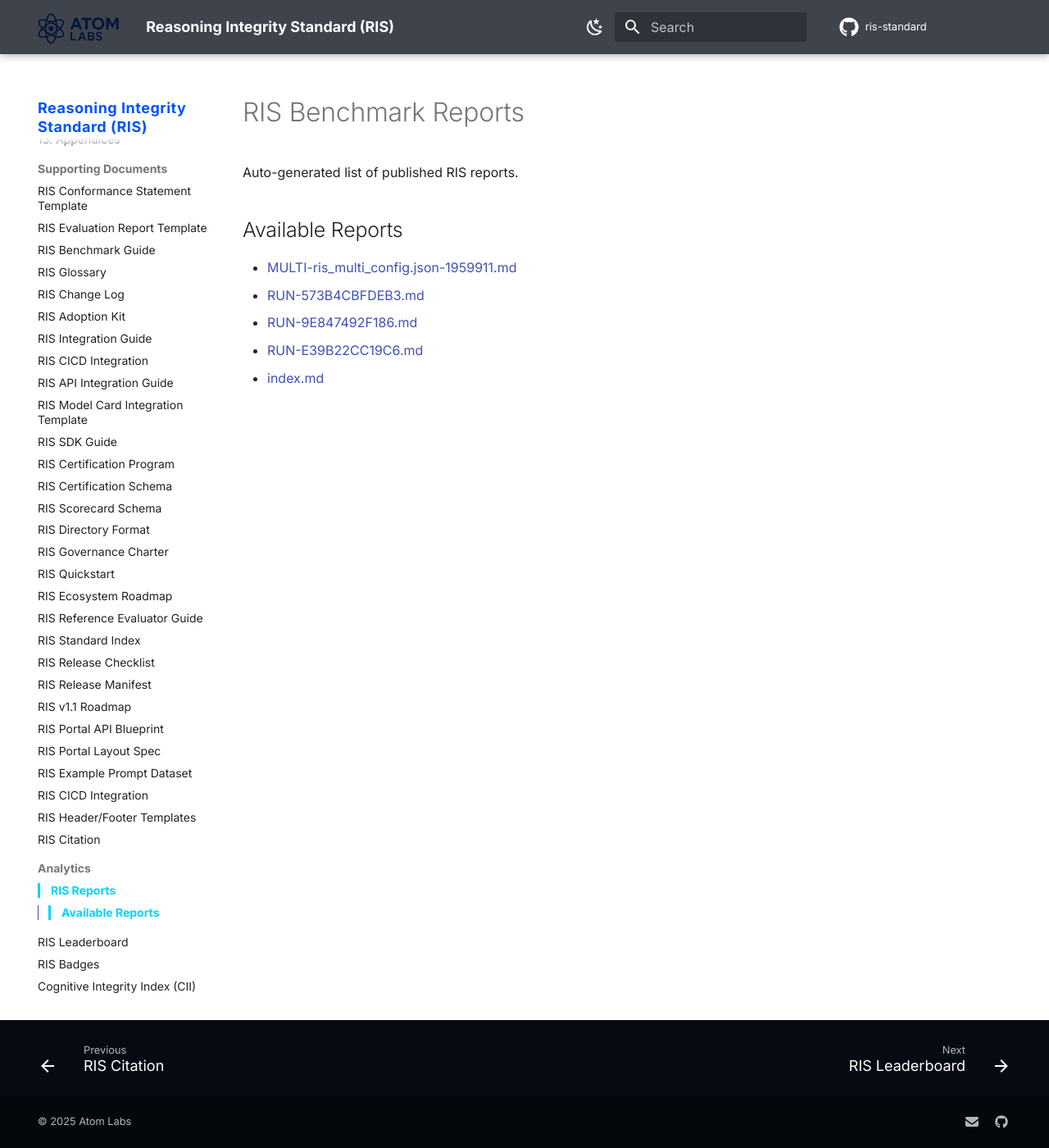
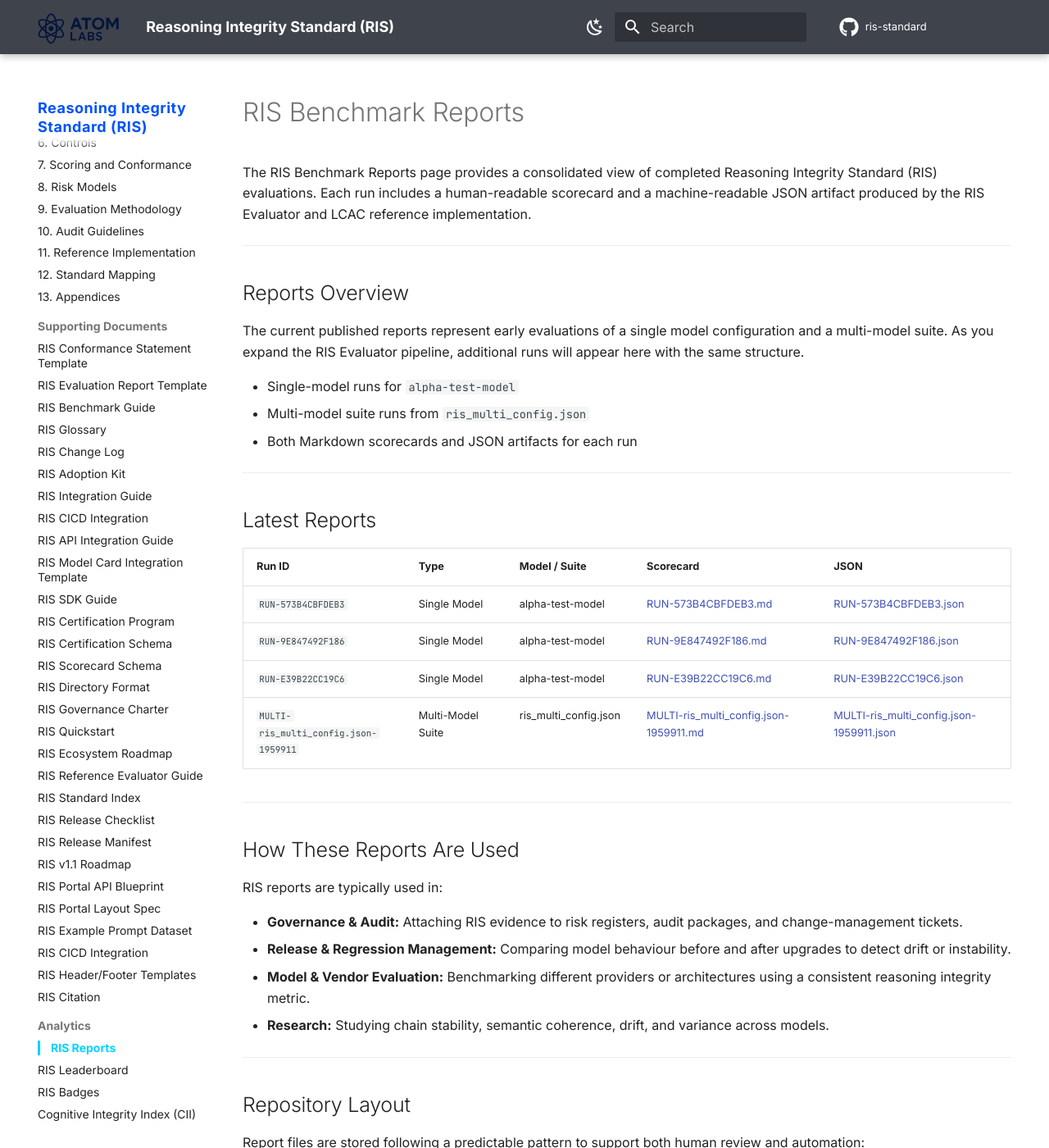
Before and after one commit to qstackfield/ris-standard, an MkDocs documentation site: the page built from docs/reports/index.md, in a window 1280 px wide and 1400 px high. Shown: the whole window at 82% size. Built offline with MkDocs 1.6.1 and Material for MkDocs 9.7.7, drawn with Linux system fonts in a browser that asks for light colours; comment, search, counter and statistics services are not loaded; some of the changed text lies outside the part shown.

Commit message:
Update index.md

```diff
--- a/docs/reports/index.md
+++ b/docs/reports/index.md
@@ -1,11 +1,166 @@
-# RIS Benchmark Reports
+<h1>RIS Benchmark Reports</h1>
 
-Auto-generated list of published RIS reports.
+<p>
+  The RIS Benchmark Reports page provides a consolidated view of completed Reasoning Integrity Standard (RIS)
+  evaluations. Each run includes a human-readable scorecard and a machine-readable JSON artifact produced by
+  the RIS Evaluator and LCAC reference implementation.
+</p>
 
-## Available Reports
+<hr />
 
-- [MULTI-ris_multi_config.json-1959911.md](./MULTI-ris_multi_config.json-1959911.md)
-- [RUN-573B4CBFDEB3.md](./RUN-573B4CBFDEB3.md)
-- [RUN-9E847492F186.md](./RUN-9E847492F186.md)
-- [RUN-E39B22CC19C6.md](./RUN-E39B22CC19C6.md)
-- [index.md](./index.md)
+<section id="reports-overview">
+  <h2>Reports Overview</h2>
+  <p>
+    The current published reports represent early evaluations of a single model configuration and a multi-model
+    suite. As you expand the RIS Evaluator pipeline, additional runs will appear here with the same structure.
+  </p>
+
+  <ul>
+    <li>Single-model runs for <code>alpha-test-model</code></li>
+    <li>Multi-model suite runs from <code>ris_multi_config.json</code></li>
+    <li>Both Markdown scorecards and JSON artifacts for each run</li>
+  </ul>
+</section>
+
+<hr />
+
+<section id="latest-reports">
+  <h2>Latest Reports</h2>
+
+  <table>
+    <thead>
+      <tr>
+        <th>Run ID</th>
+        <th>Type</th>
+        <th>Model / Suite</th>
+        <th>Scorecard</th>
+        <th>JSON</th>
+      </tr>
+    </thead>
+    <tbody>
+      <tr>
+        <td><code>RUN-573B4CBFDEB3</code></td>
+        <td>Single Model</td>
+        <td>alpha-test-model</td>
+        <td><a href="RUN-573B4CBFDEB3.md">RUN-573B4CBFDEB3.md</a></td>
+        <td><a href="RUN-573B4CBFDEB3.json">RUN-573B4CBFDEB3.json</a></td>
+      </tr>
+      <tr>
+        <td><code>RUN-9E847492F186</code></td>
+        <td>Single Model</td>
+        <td>alpha-test-model</td>
+        <td><a href="RUN-9E847492F186.md">RUN-9E847492F186.md</a></td>
+        <td><a href="RUN-9E847492F186.json">RUN-9E847492F186.json</a></td>
+      </tr>
+      <tr>
+        <td><code>RUN-E39B22CC19C6</code></td>
+        <td>Single Model</td>
+        <td>alpha-test-model</td>
+        <td><a href="RUN-E39B22CC19C6.md">RUN-E39B22CC19C6.md</a></td>
+        <td><a href="RUN-E39B22CC19C6.json">RUN-E39B22CC19C6.json</a></td>
+      </tr>
+      <tr>
+        <td><code>MULTI-ris_multi_config.json-1959911</code></td>
+        <td>Multi-Model Suite</td>
+        <td>ris_multi_config.json</td>
+        <td><a href="MULTI-ris_multi_config.json-1959911.md">MULTI-ris_multi_config.json-1959911.md</a></td>
+        <td><a href="MULTI-ris_multi_config.json-1959911.json">MULTI-ris_multi_config.json-1959911.json</a></td>
+      </tr>
+    </tbody>
+  </table>
+</section>
+
+<hr />
+
+<section id="report-usage">
+  <h2>How These Reports Are Used</h2>
+  <p>RIS reports are typically used in:</p>
+  <ul>
+    <li>
+      <strong>Governance &amp; Audit:</strong> Attaching RIS evidence to risk registers, audit packages,
+      and change-management tickets.
+    </li>
+    <li>
+      <strong>Release &amp; Regression Management:</strong> Comparing model behaviour before and after upgrades
+      to detect drift or instability.
+    </li>
+    <li>
+      <strong>Model &amp; Vendor Evaluation:</strong> Benchmarking different providers or architectures using a
+      consistent reasoning integrity metric.
+    </li>
+    <li>
+      <strong>Research:</strong> Studying chain stability, semantic coherence, drift, and variance across models.
+    </li>
+  </ul>
+</section>
+
+<hr />
+
+<section id="repository-layout">
+  <h2>Repository Layout</h2>
+  <p>
+    Report files are stored following a predictable pattern to support both human review and automation:
+  </p>
+
+  <pre>
+docs/
+  reports/
+    RUN-573B4CBFDEB3.md
+    RUN-573B4CBFDEB3.json
+    RUN-9E847492F186.md
+    RUN-9E847492F186.json
+    RUN-E39B22CC19C6.md
+    RUN-E39B22CC19C6.json
+    MULTI-ris_multi_config.json-1959911.md
+    MULTI-ris_multi_config.json-1959911.json
+    index.md  (this page)
+  </pre>
+
+  <p>
+    This simple layout keeps the system compatible with future automation, including report index generators,
+    leaderboard builders, and API endpoints.
+  </p>
+</section>
+
+<hr />
+
+<section id="adding-reports">
+  <h2>Adding New Reports</h2>
+  <p>
+    To publish a new RIS evaluation:
+  </p>
+  <ol>
+    <li>Generate the Markdown and JSON artifacts using the RIS Evaluator / LCAC pipeline.</li>
+    <li>Place both files into <code>docs/reports/</code> on the main branch.</li>
+    <li>Optionally, add a new row to the table above for manual indexing.</li>
+    <li>Rebuild and deploy the portal from the server:</li>
+  </ol>
+
+  <pre>
+cd /opt/ris-standard
+mkdocs build
+mkdocs gh-deploy --clean --force
+  </pre>
+
+  <p>
+    Once deployed, the new reports will be available under the Analytics &rarr; Reports section of the RIS Portal.
+  </p>
+</section>
+
+<hr />
+
+<section id="future-enhancements">
+  <h2>Future Enhancements</h2>
+  <p>The following enhancements are planned for the RIS Reports experience:</p>
+  <ul>
+    <li>Sortable tables (by model, RIS level, drift, stability, date)</li>
+    <li>Visual charts and trend lines based on composite scores</li>
+    <li>Filters for model family, provider, domain, and run tag</li>
+    <li>Integration with LCAC Governor and Redis-backed telemetry</li>
+    <li>Export endpoints (CSV / JSON) for BI tools</li>
+  </ul>
+
+  <p>
+    The objective is to evolve this page into a full Reasoning Integrity Observatory for models evaluated under RIS.
+  </p>
+</section>
```
